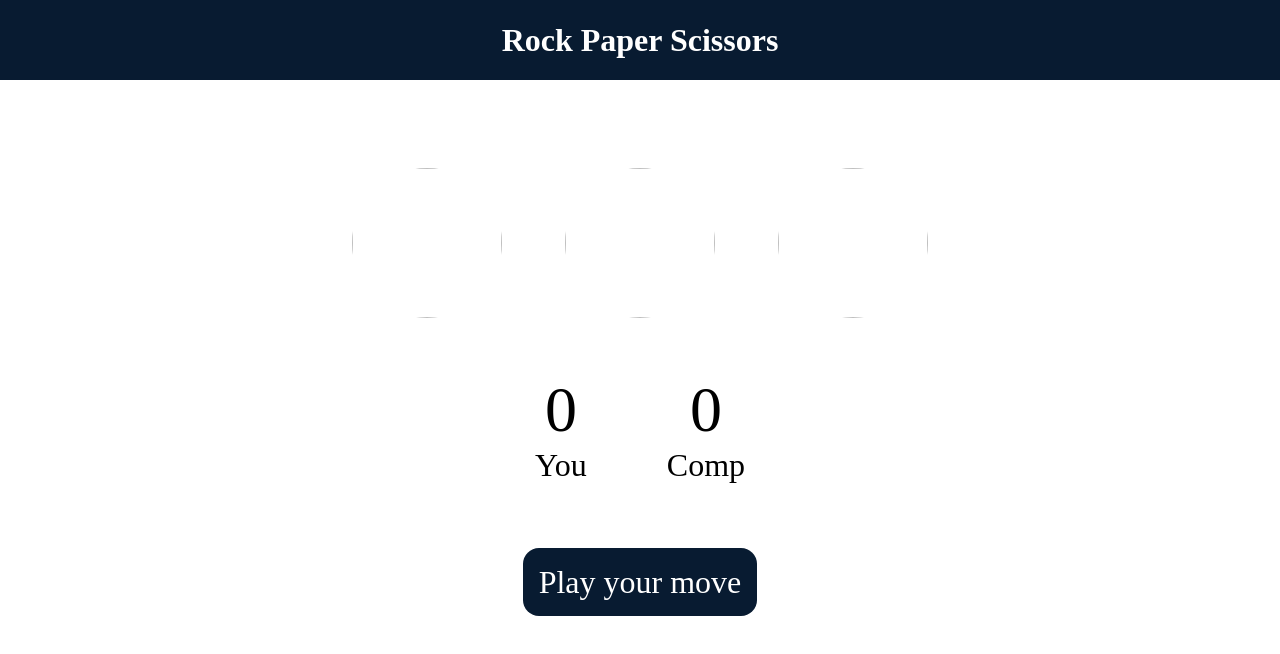
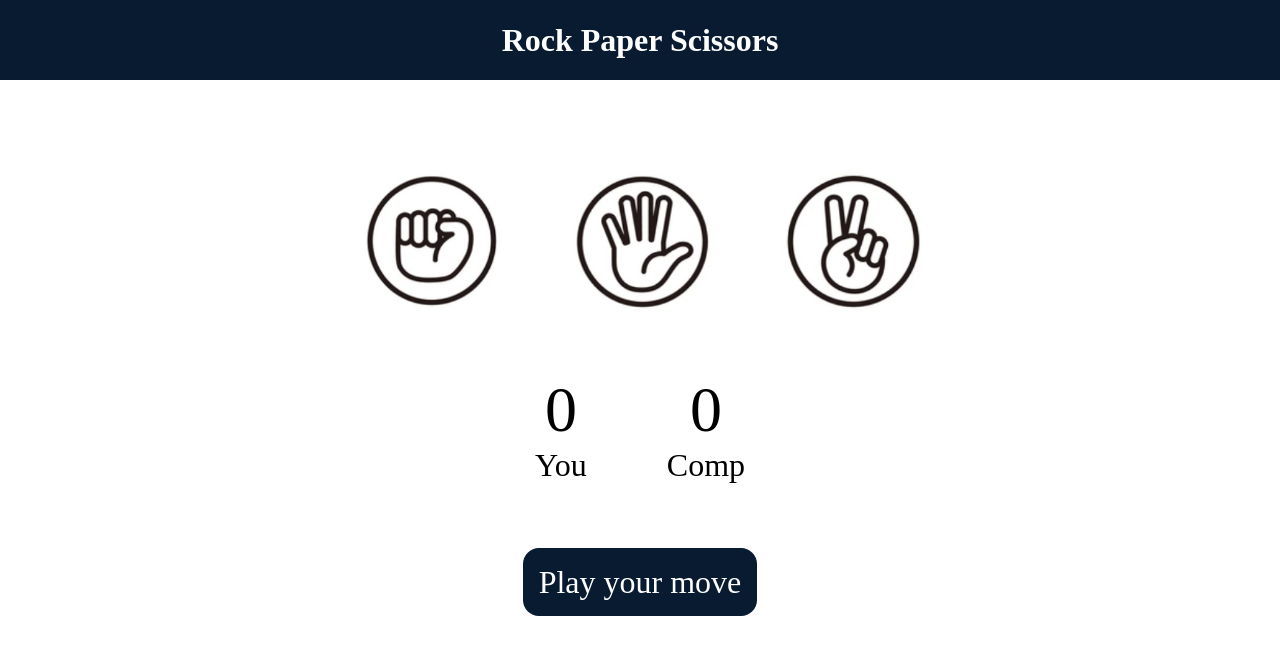
Before and after one commit to riocoder7/Rock-Paper-Scissors, a plain HTML site: page index.html in a window 1280 px wide. Drawn offline with Linux system fonts and the light colour scheme.

Commit message:
Update index.html
change image path

```diff
--- a/index.html
+++ b/index.html
@@ -11,13 +11,13 @@
       <h1>Rock Paper Scissors</h1>
       <div class="choices">
         <div class="choice" id="rock">
-        <img src="./images/rock.png" />
+          <img src="rock.png" />
         </div>
         <div class="choice" id="paper">
-        <img src="./images/paper.png" />
+          <img src="paper.png" />
         </div>
         <div class="choice" id="scissors">
-        <img src="./images/scissors.png" />
+          <img src="scissor.png" />
         </div>
       </div>
 
```
Lines whose indentation alone changed are shown as unchanged.
